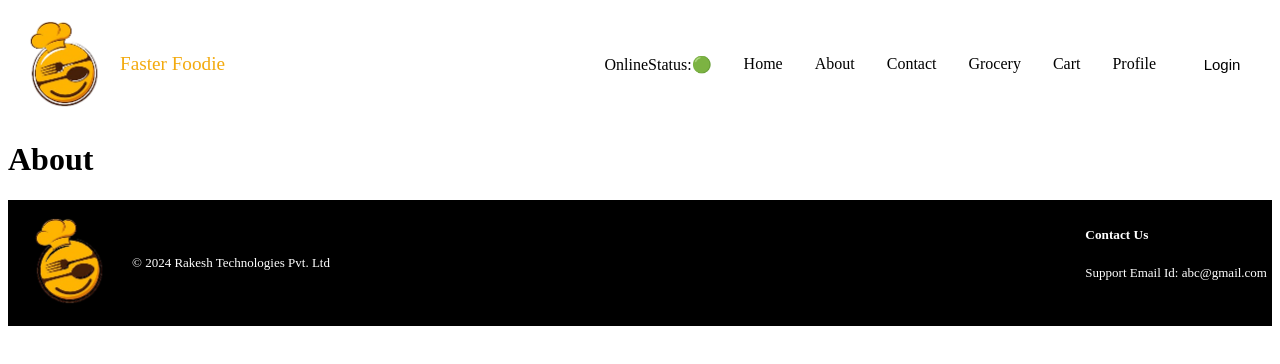
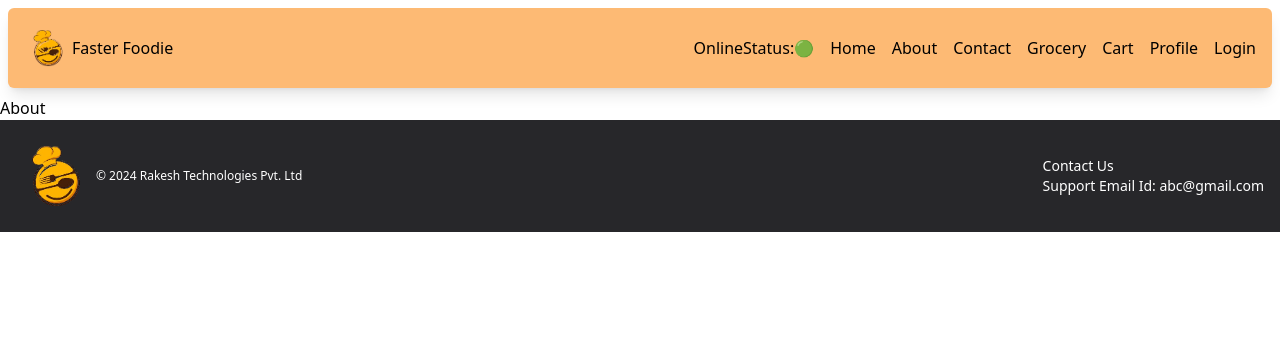
Before and after one commit to RakeshCharpe/Faster-Foodie-Web-Application, a React (Vite) app: page /about in a window 1280 px wide. Shown: the top 364 px of the page. Built offline with nearby package versions, Linux system fonts and the light colour scheme.

Commit message:
Configure and added tailwind css in project

```diff
--- a/index.css
+++ b/index.css
@@ -1,142 +1,3 @@
-.header {
-  display: flex;
-  justify-content: space-between;
-}
-
-.logo {
-  height: 7rem;
-  border-radius: 50%;
-}
-.logo-container {
-  display: flex;
-  align-items: center;
-}
-.logo-container p {
-  color: rgb(243, 170, 14);
-  font-size: larger;
-}
-.nav-items {
-  align-self: center;
-}
-.nav-items ul {
-  display: flex;
-  list-style-type: none;
-}
-.nav-items ul li {
-  padding: 1rem;
-}
-.nav-items ul li:hover {
-  cursor: pointer;
-  background-color: rgb(249, 243, 226);
-  border-radius: 5px;
-}
-a {
-  text-decoration: none;
-  color: black;
-}
-.login {
-  background-color: #fff;
-  cursor: pointer;
-  border: none;
-  border-radius: 5px;
-  /* width: ; */
-  padding: 1rem;
-  font-size: 15px;
-  width: 100px;
-}
-.login:hover {
-  background-color: rgb(249, 243, 226);
-}
-.filter{
-  display: flex;
-}
-.search-box {
-  border-radius: 20px;
-  border: 1px solid rgb(241, 211, 147);
-  padding: 5px 10px;
-  /* width: 50%; */
-  margin: 5px 0px;
-}
-.btn {
-  margin: 5px;
-  background-color: rgb(249, 243, 226);
-  border-radius: 10px;
-  width: 150px;
-  border: 1px solid rgb(241, 211, 147);
-  height: 25px;
-}
-.btn:hover {
-  cursor: pointer;
-  background-color: rgb(241, 211, 147);
-}
-.rest-container {
-  display: flex;
-  flex-wrap: wrap;
-}
-.res-card {
-  margin: 3px;
-  height: 350px;
-  width: 200px;
-  border-radius: 10px;
-  background-color: rgb(249, 243, 226);
-  border: 0.5px solid rgb(241, 211, 147);
-  padding: 5px;
-}
-.res-card:hover {
-  cursor: pointer;
-  box-shadow: 2px 2px 5px rgb(241, 211, 147);
-}
-.res-card img {
-  width: 100%;
-  height: 170px;
-  border-radius: 5px;
-}
-.res-card h4 {
-  margin: 1px 3px;
-}
-
-.res-card p {
-  font-size: small;
-  flex-wrap: wrap;
-}
-.footer-container {
-  background-color: black;
-  color: white;
-  padding: 5px;
-  display: flex;
-  justify-content: space-between;
-}
-.copyright-container {
-  display: flex;
-  align-items: center;
-}
-.footer-logo img {
-  height: 7rem;
-  border-radius: 50%;
-}
-.copyright {
-  font-size: small;
-  padding-left: 7px;
-}
-.contact-info p {
-  font-size: small;
-}
-
-.shimmer-container {
-  display: flex;
-  flex-wrap: wrap;
-}
-.shimmer-card {
-  margin: 3px;
-  height: 400px;
-  width: 200px;
-  background-color: rgb(249, 243, 226);
-  border-radius: 10px;
-}
-
-.user-card{
-  padding: 5px 15px;
-  border: 1px solid grey;
-  border-radius: 10px;
-  width: 20rem;
-}
+@tailwind base;
+@tailwind components;
+@tailwind utilities;
--- a/package.json
+++ b/package.json
@@ -15,7 +15,9 @@
   "license": "ISC",
   "devDependencies": {
     "parcel": "^2.12.0",
-    "process": "^0.11.10"
+    "postcss": "^8.4.38",
+    "process": "^0.11.10",
+    "tailwindcss": "^3.4.3"
   },
   "dependencies": {
     "react": "^18.3.1",
--- a/src/components/Body.jsx
+++ b/src/components/Body.jsx
@@ -42,17 +42,19 @@ const Body = () => {
   if (listOfRestaurants.length === 0) return <Shimmer />;
   return (
     <div className="body">
-      <div className="filter">
-        <div className="search">
+      <div className="filter flex items-center p-4">
+        <div className="flex">
           <input
             type="text"
-            className="search-box"
+            className="placeholder:italic placeholder:text-slate-400 block bg-white w-full border border-slate-300 rounded-full py-1 pl-9 pr-3 shadow-sm focus:outline-none focus:border-orange-500 focus:ring-orange-500 focus:ring-1 text-sm mr-2"
             value={searchText}
+            placeholder="search restaurants..."
             onChange={(e) => {
               setSearchText(e.target.value);
             }}
           ></input>
           <button
+            className="bg-orange-300 hover:bg-orange-400 rounded-full px-4 mr-2 text-sm"
             onClick={() => {
               //filter the restaurant cards and update the UI
               console.log(searchText);
@@ -66,7 +68,7 @@ const Body = () => {
           </button>
         </div>
         <button
-          className="btn"
+          className="bg-orange-300 hover:bg-orange-400 rounded-full px-4 py-1 sm:text-sm"
           onClick={() => {
             const filtered = listOfRestaurants.filter(
               (res) => res.info.avgRating > 4
@@ -78,7 +80,7 @@ const Body = () => {
           Top Restaurants
         </button>
       </div>
-      <div className="rest-container">
+      <div className="rest-container flex flex-wrap">
         {filteredRestaurant.map((restaurant) => (
           <Link
             key={restaurant.info.id}
--- a/src/components/Footer.jsx
+++ b/src/components/Footer.jsx
@@ -2,19 +2,19 @@ import { LOGO_URL } from "../Utils/constants";
 
 const Footer = () => {
   return (
-    <div className="footer-container">
-      <div className="copyright-container">
-        <div className="footer-logo">
+    <div className="bg-zinc-800 text-white flex justify-between items-center p-4">
+      <div className="copyright-container flex items-center">
+        <div className="w-20">
           <img
             src={require("../../images/images-removebg-preview.png")}
             alt="footer-logo"
           />
         </div>
-        <div className="copyright">
+        <div className="text-xs">
           <p>© 2024 Rakesh Technologies Pvt. Ltd</p>
         </div>
       </div>
-      <div className="contact-info">
+      <div className="text-sm ">
         <h5>Contact Us</h5>
         <p>Support Email Id: abc@gmail.com</p>
       </div>
--- a/src/components/Header.jsx
+++ b/src/components/Header.jsx
@@ -16,35 +16,37 @@ const Header = () => {
     console.log("useEffect");
   }, [btntext]);
   return (
-    <div className="header">
-      <div className="logo-container">
+    <div className="flex justify-between bg-orange-300 shadow-lg m-2 rounded-md">
+      <div className="flex items-center p-4">
         <img
-          className="logo"
+          className="w-12"
           src={require("../../images/images-removebg-preview.png")}
         ></img>
-        <p>Faster Foodie</p>
+        <p className="">Faster Foodie</p>
       </div>
-      <div className="nav-items">
-        <ul>
+      <div className="nav-items flex">
+        <ul className="flex items-center space-x-4 p-4 ">
           <li>OnlineStatus:{onlineStatus ? "🟢" : "🔴"}</li>
-          <li>
+          <li className="hover:text-white">
             <Link to="/">Home</Link>
           </li>
-          <li>
+          <li className="hover:text-white">
             <Link to="/about">About</Link>
           </li>
-          <li>
+          <li className="hover:text-white">
             <Link to="/contact">Contact</Link>
           </li>
-          <li>
+          <li className="hover:text-white">
             <Link to="/grocery">Grocery</Link>
           </li>
-          <li>Cart</li>
-          <li>
+          <li className="hover:text-white">
+            <Link to="/cart">Cart</Link>
+          </li>
+          <li className="hover:text-white">
             <Link to="/profile">Profile</Link>
           </li>
           <button
-            className="login"
+            className="hover:text-white"
             onClick={() => {
               btntext === "Login" ? setbtntext("Logout") : setbtntext("Login");
             }}
--- a/src/components/RestaurantCard.jsx
+++ b/src/components/RestaurantCard.jsx
@@ -6,19 +6,17 @@ const RestaurantCard = (props) => {
   const { cloudinaryImageId, name, locality, avgRating, cuisines, sla } =
     resData?.info;
   return (
-    <div className="res-card">
+    <div className="m-4 p-2 w-[250px] h-[450px] bg-orange-100 rounded-md hover:bg-orange-200 hover:shadow-lg leading-6">
       <img
-        src={
-         CDN_URL +
-          cloudinaryImageId
-        }
+        src={CDN_URL + cloudinaryImageId}
+        className="rounded-md w-[240px] h-[230px] mb-2"
         alt="Food image"
       />
-      <h4>{name}</h4>
-      <p>{locality}</p>
-      <p>Rating {avgRating} of 5</p>
-      <p>{cuisines.join(" , ")}</p>
-      <p>{sla.slaString}</p>
+      <h4 className="font-bold py-2 text-lg">{name}</h4>
+      <p className="text-sm">{locality}</p>
+      <p className="text-sm">Rating {avgRating} of 5</p>
+      <p className="text-sm">{cuisines.join(" , ")}</p>
+      <p className="text-sm">{sla.slaString}</p>
     </div>
   );
 };
--- /dev/null
+++ b/tailwind.config.js
@@ -0,0 +1,8 @@
+/** @type {import('tailwindcss').Config} */
+module.exports = {
+  content: ["./src/**/*.{html,js,ts,jsx,tsx}"],
+  theme: {
+    extend: {},
+  },
+  plugins: [],
+};
```
Also changed, not shown: .postcssrc (added), 1 other file (tests, documents, lock files or other folders).
